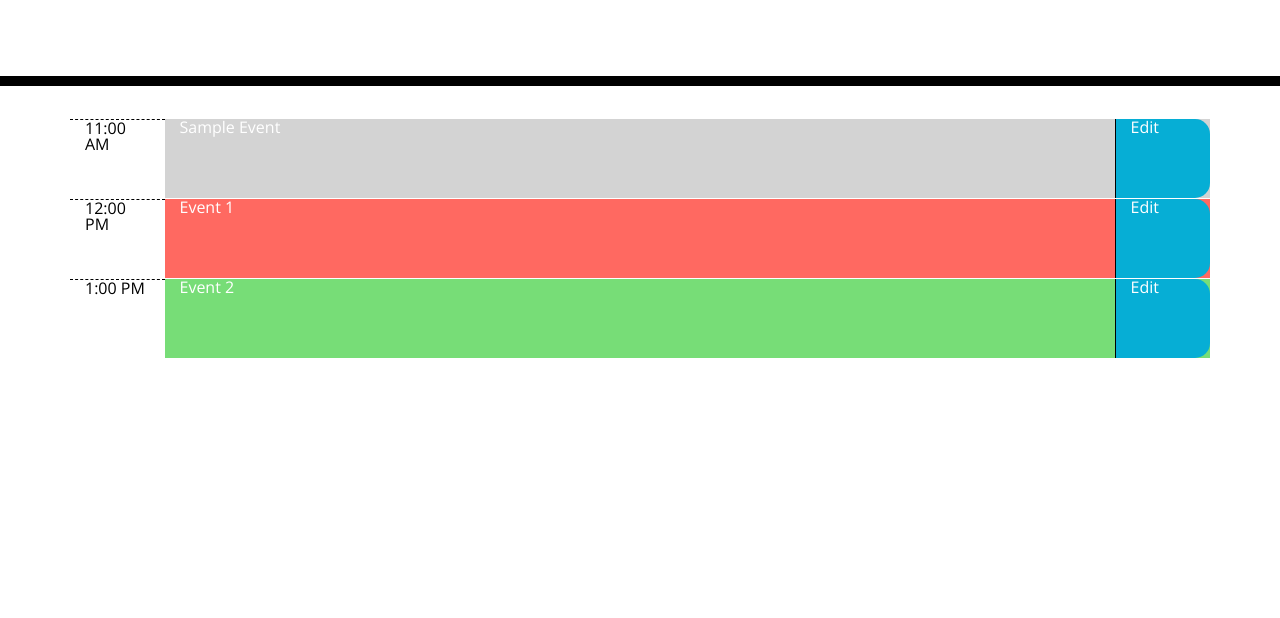
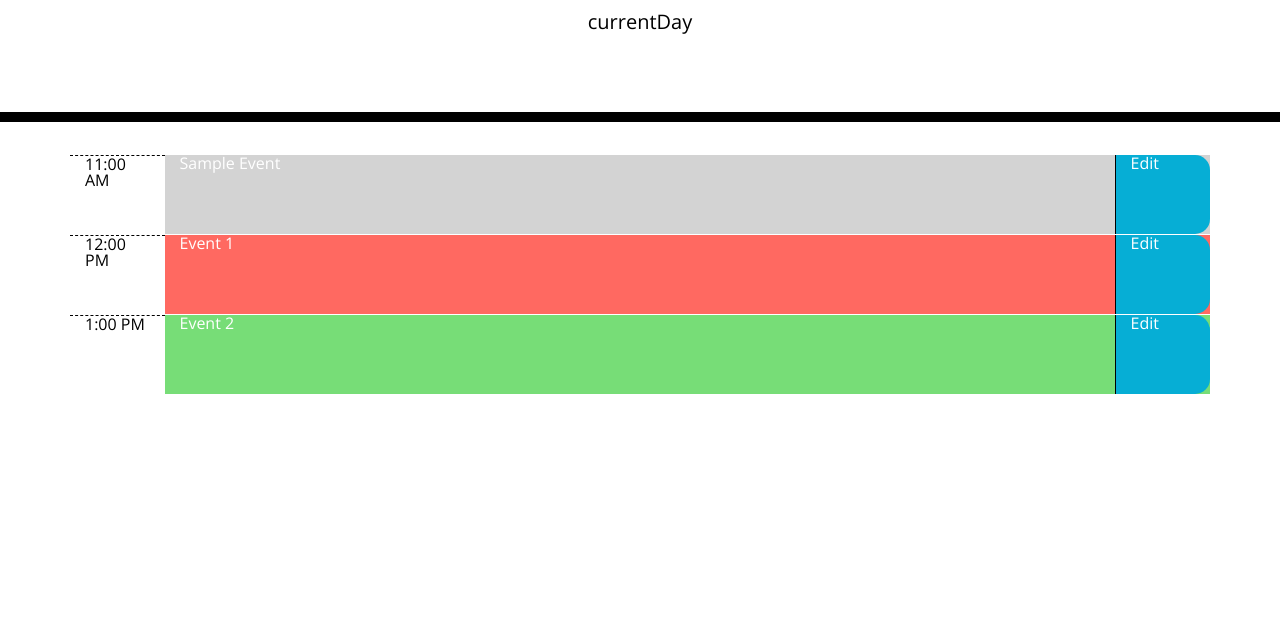
Before and after one commit to seanc0ne/work-day-scheduler, a plain HTML site: page index.html in a window 1280 px wide. Shown: the part 182-800 px from the top of the page. Drawn offline with nearby package versions, Linux system fonts and the light colour scheme.

Commit message:
Adding currentDay to Jumbotron

```diff
--- a/index.html
+++ b/index.html
@@ -26,7 +26,7 @@
     <header class="jumbotron">
       <h1 class="display-3">Work Day Scheduler</h1>
       <p class="lead">A simple calendar app for scheduling your work day</p>
-      <p id="currentDay" class="lead"></p>
+      <p id="currentDay" class="lead">currentDay</p>
     </header>
     <div class="container">
       <div class="row time-slot past">
```
